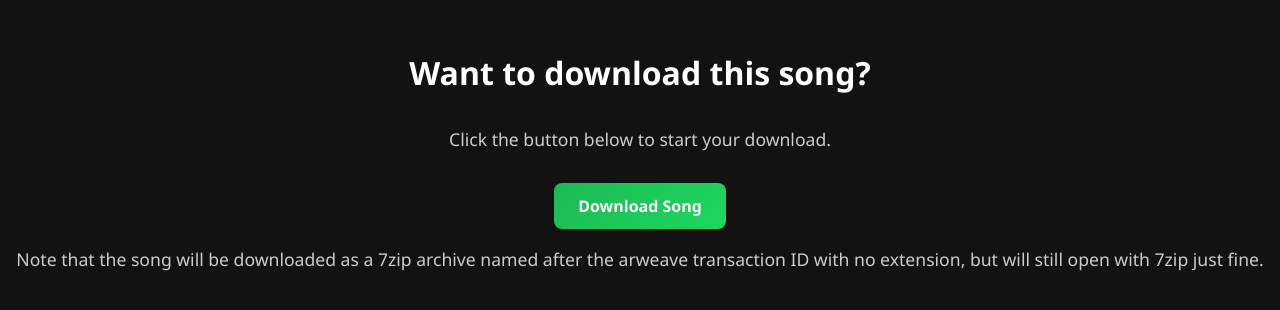
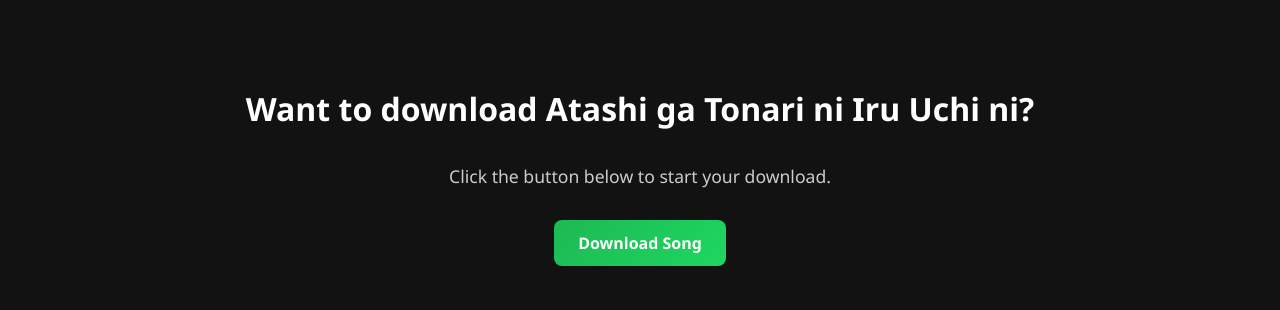
Before and after one commit to dillfrescott/dillfrescott.com, a plain HTML site: page atashi.html in a window 1280 px wide. Shown: the part 234-544 px from the top of the page. Drawn offline with Linux system fonts and the light colour scheme.

Commit message:
Update atashi.html

```diff
--- a/atashi.html
+++ b/atashi.html
@@ -48,12 +48,10 @@
   </style>
 </head>
 <body>
-  <h1>Want to download this song?</h1>
+  <h1>Want to download Atashi ga Tonari ni Iru Uchi ni?</h1>
   <p>Click the button below to start your download.</p>
-  <a class="download-button" href="https://arweave.net/IWJcSexplhVhnhLJizogl1fK7Zj05NGaOPFk7MIShEg" download>
+  <a class="download-button" href="https://file.garden/Z5L9imBsKDyHFOQg/Shared/Atashi%20ga%20Tonari%20ni%20Iru%20Uchi%20ni.flac" download>
     Download Song
   </a>
-  <p>Note that the song will be downloaded as a 7zip archive named after the arweave transaction ID with no extension,
-     but will still open with 7zip just fine.</p>
 </body>
 </html>
```
